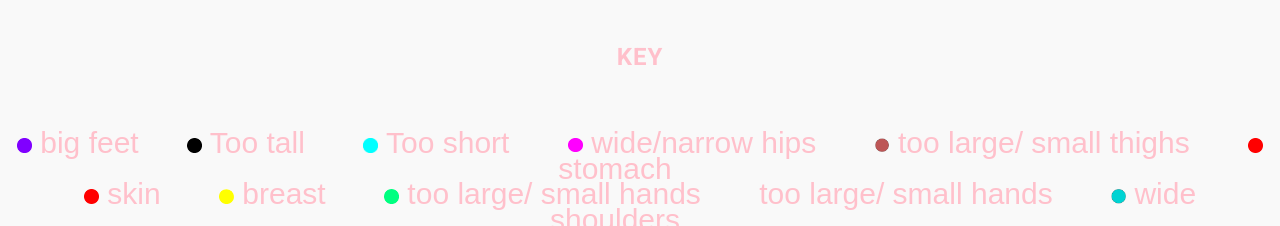
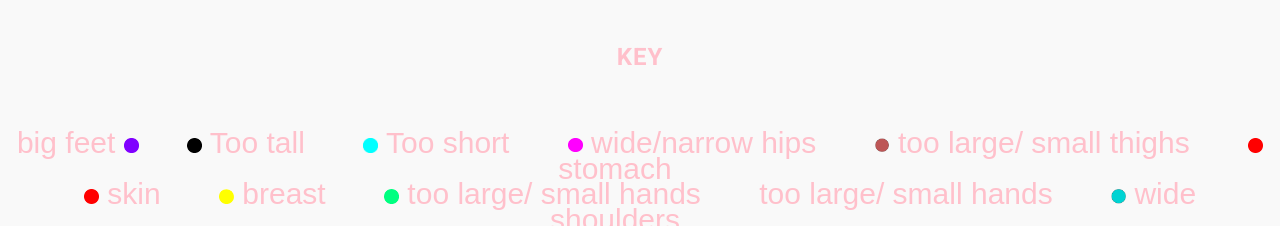
Before and after one commit to sheba2300/ancestry, a plain HTML site: page index.html in a window 1280 px wide. Shown: the part 1060-1286 px from the top of the page. Drawn offline with Linux system fonts and the light colour scheme; a web font is replaced by a local one.

Commit message:
Update index.html

```diff
--- a/index.html
+++ b/index.html
@@ -121,8 +121,9 @@
 		</div>
 
 <div style="text-align:center; font-size:30px;  ">
-          <img src="img/color1.gif" width="15px" href="https://sheba2300.github.io/big-feet/index.html">
-          <a href="https://sheba2300.github.io/big-feet/index.html"style="color:pink; padding-right: 40px;">big feet</a>
+
+          <a href="https://sheba2300.github.io/big-feet/index.html"style="color:pink; padding-right: 40px;">big feet
+	<img src="img/color1.gif" width="15px" href="https://sheba2300.github.io/big-feet/index.html"></a>
           <img src="img/color2.gif" width="15" <br>
           <a href="https://sheba2300.github.io/tall/index.html"style="color:pink; padding-right: 50px;">Too tall</a>
           <img src="img/color3.gif" width="15" <br>
```
